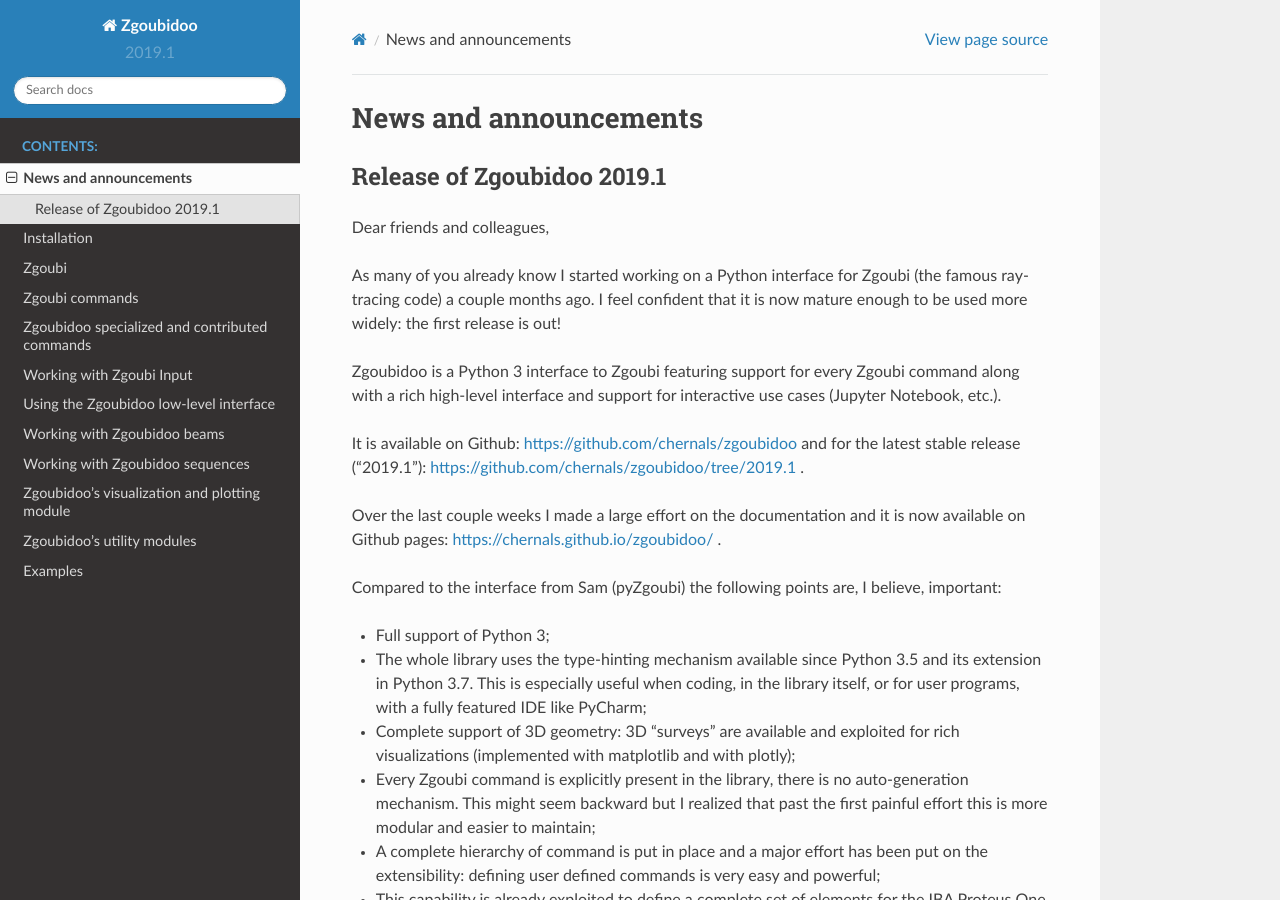
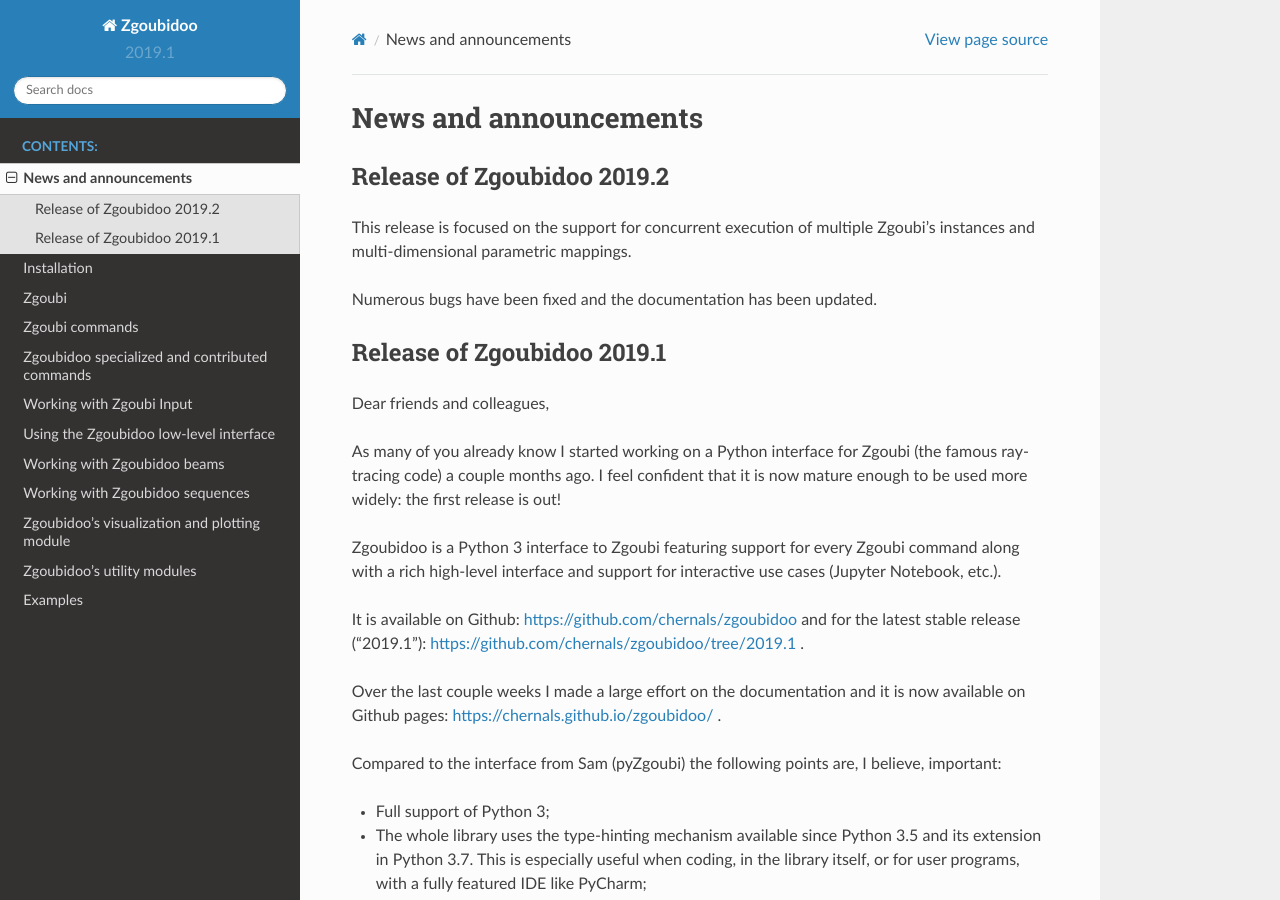
Before and after one commit to ULB-Metronu/zgoubidoo, a Sphinx documentation site: the page built from docs/news.rst, in a window 1280 px wide and 900 px high. Built offline with Sphinx 7.4.7 and the Read the Docs theme 2.0.0, drawn with Linux system fonts in a browser that asks for light colours.

Commit message:
Preparing release 2019.2

```diff
--- a/docs/news.rst
+++ b/docs/news.rst
@@ -1,5 +1,13 @@
 News and announcements
 ======================
+
+Release of Zgoubidoo 2019.2
+---------------------------
+
+This release is focused on the support for concurrent execution of multiple Zgoubi's instances and multi-dimensional
+parametric mappings.
+
+Numerous bugs have been fixed and the documentation has been updated.
 
 Release of Zgoubidoo 2019.1
 ---------------------------
```
Also changed, not shown: 1 other file.
